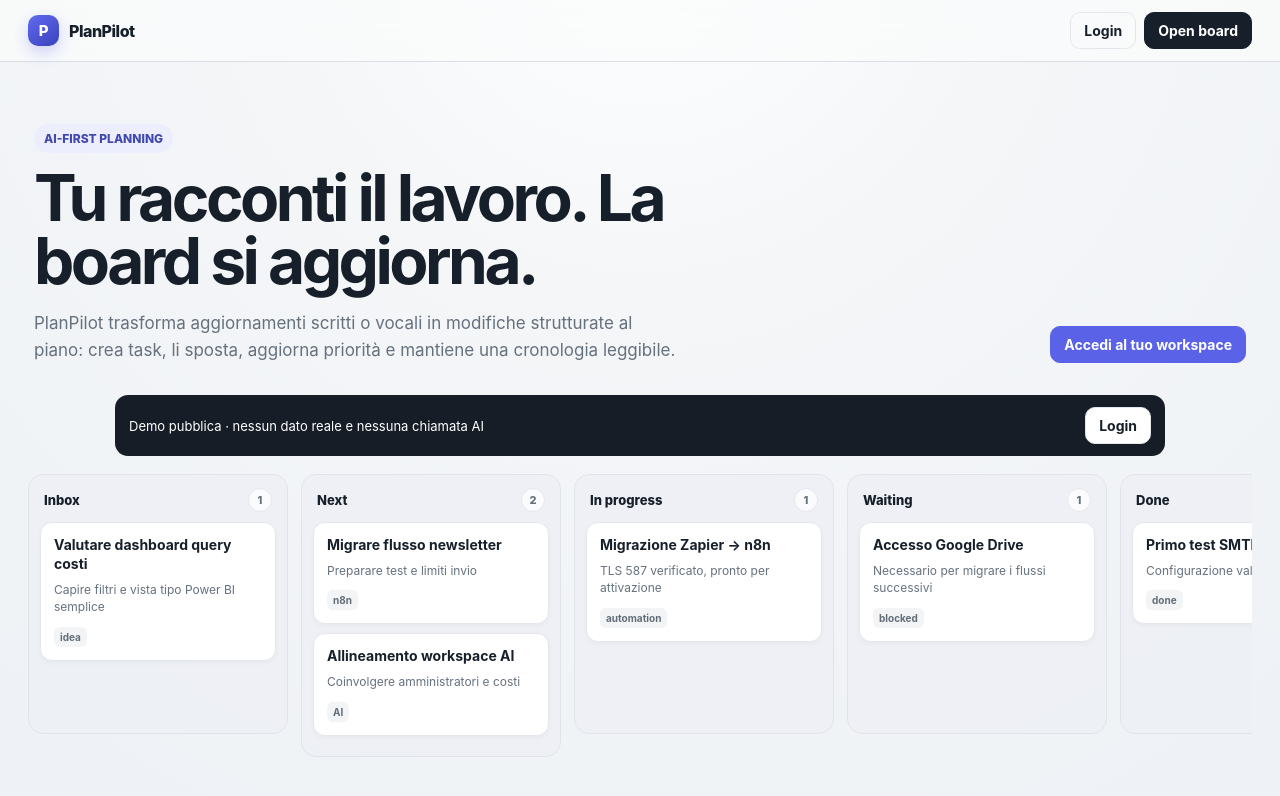
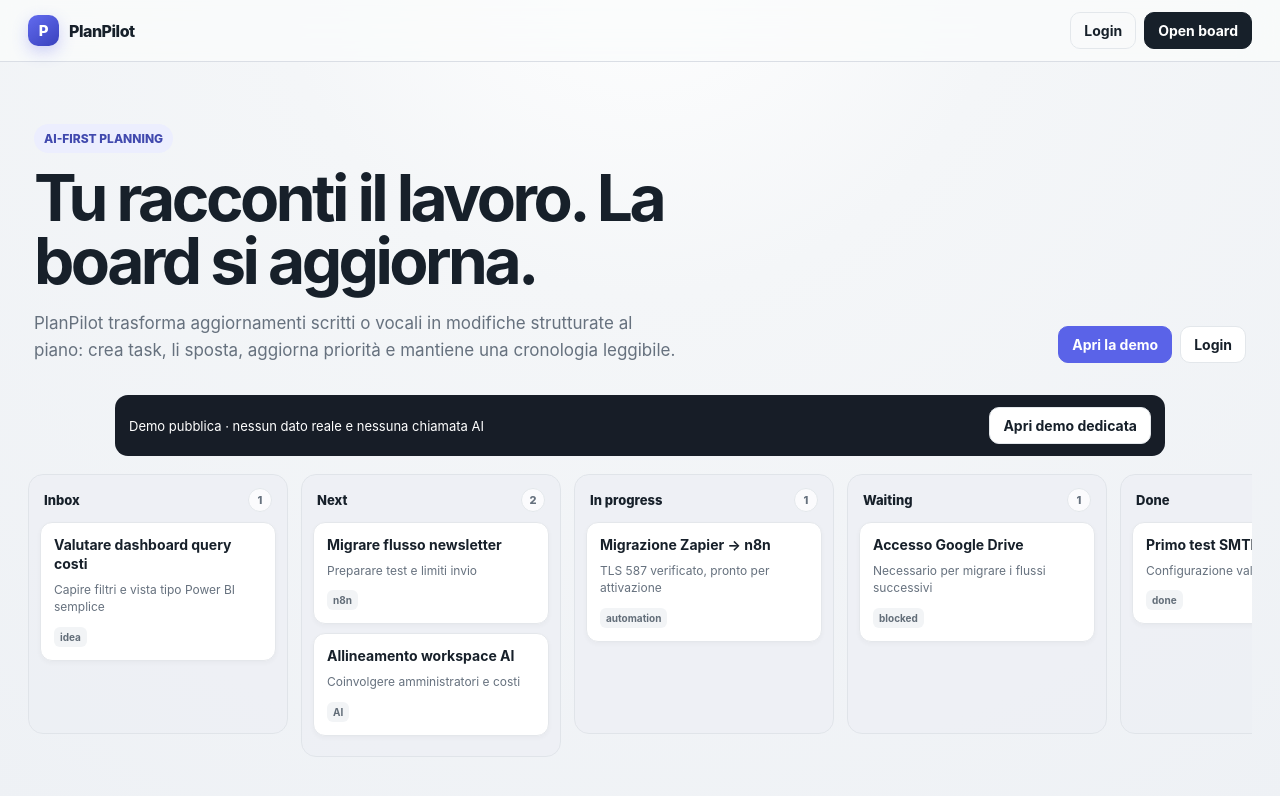
Before and after one commit to PrendJ/PlanPilot, a Next.js app: page / in a window 1280 px wide. Shown: the top 796 px of the page. Built offline with nearby package versions, Linux system fonts and the light colour scheme; no server answers.

Commit message:
Expose dedicated PlanPilot demo entry point

```diff
--- a/app/page.tsx
+++ b/app/page.tsx
@@ -6,5 +6,6 @@ import { DemoBoard } from "@/components/DemoBoard";
 export default async function Home() {
   const user = await getCurrentUser();
   if (user) redirect("/app");
-  return <div className="shell"><Topbar/><main className="page hero-demo"><div className="hero-row"><div className="hero-copy"><div className="pill">AI-FIRST PLANNING</div><h1>Tu racconti il lavoro. La board si aggiorna.</h1><p>PlanPilot trasforma aggiornamenti scritti o vocali in modifiche strutturate al piano: crea task, li sposta, aggiorna priorità e mantiene una cronologia leggibile.</p></div><a className="btn accent" href="/login">Accedi al tuo workspace</a></div><div className="demo-banner"><span>Demo pubblica · nessun dato reale e nessuna chiamata AI</span><a className="btn" href="/login">Login</a></div><DemoBoard/></main></div>;
+
+  return <div className="shell"><Topbar/><main className="page hero-demo"><div className="hero-row"><div className="hero-copy"><div className="pill">AI-FIRST PLANNING</div><h1>Tu racconti il lavoro. La board si aggiorna.</h1><p>PlanPilot trasforma aggiornamenti scritti o vocali in modifiche strutturate al piano: crea task, li sposta, aggiorna priorità e mantiene una cronologia leggibile.</p></div><div className="top-actions"><a className="btn accent" href="/demo">Apri la demo</a><a className="btn" href="/login">Login</a></div></div><div className="demo-banner"><span>Demo pubblica · nessun dato reale e nessuna chiamata AI</span><a className="btn" href="/demo">Apri demo dedicata</a></div><DemoBoard/></main></div>;
 }
```
